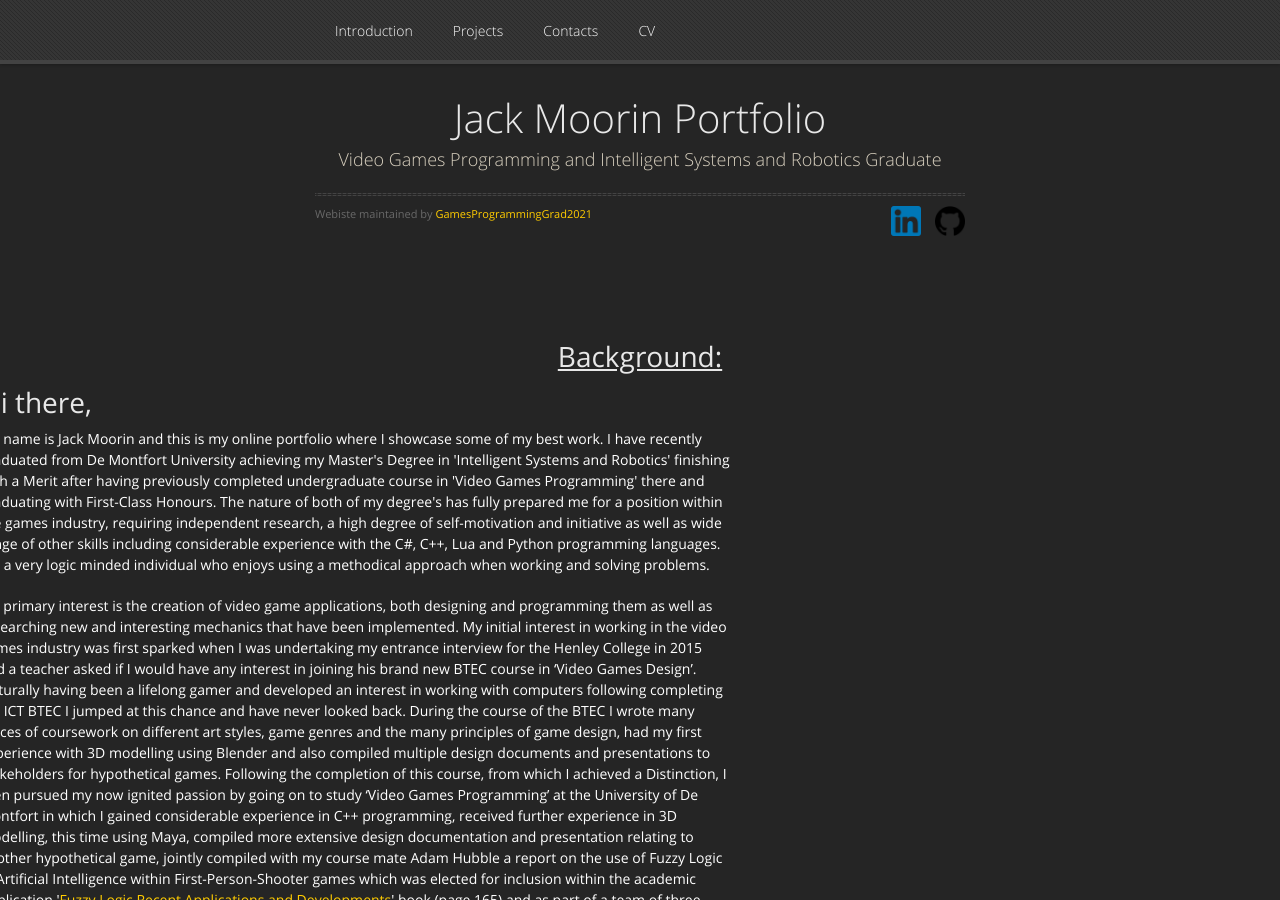
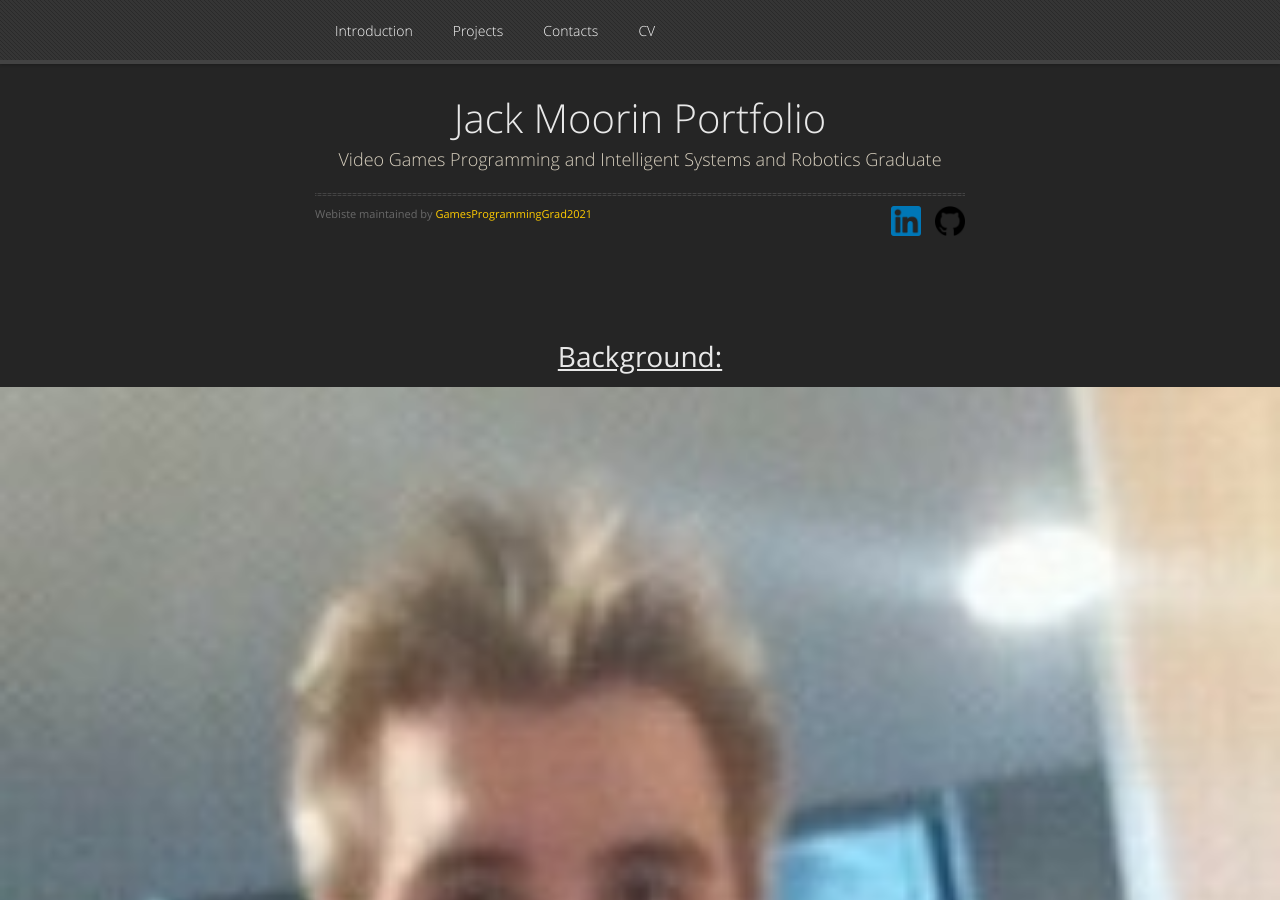
Before and after one commit to GamesProgrammingGrad2021/GamesProgrammingGrad2021.github.io, a Jekyll site: the page built from index.md, in a window 1280 px wide and 900 px high. Built offline with Jekyll 4.4.1, drawn with Linux system fonts in a browser that asks for light colours; nearby versions of some CDN libraries; our own code applies the rules of GitHub Pages for plain Markdown files.

Commit message:
Update default.html

```diff
--- a/_layouts/default.html
+++ b/_layouts/default.html
@@ -194,6 +194,7 @@
 	<div id="intro" style="padding-top: 0px;">
 		<div class="introduction">
 			<h1 style="padding-bottom: 5px;"><u>Background:</u></h1>
+			<img src="Portfolio_Profile_Image.jpg" alt="Profile_Picture" style="width:100%; allign: center;">
 			<div class="introduction_text">
 				<h1>Hi there,</h1>
 				<p>
```
